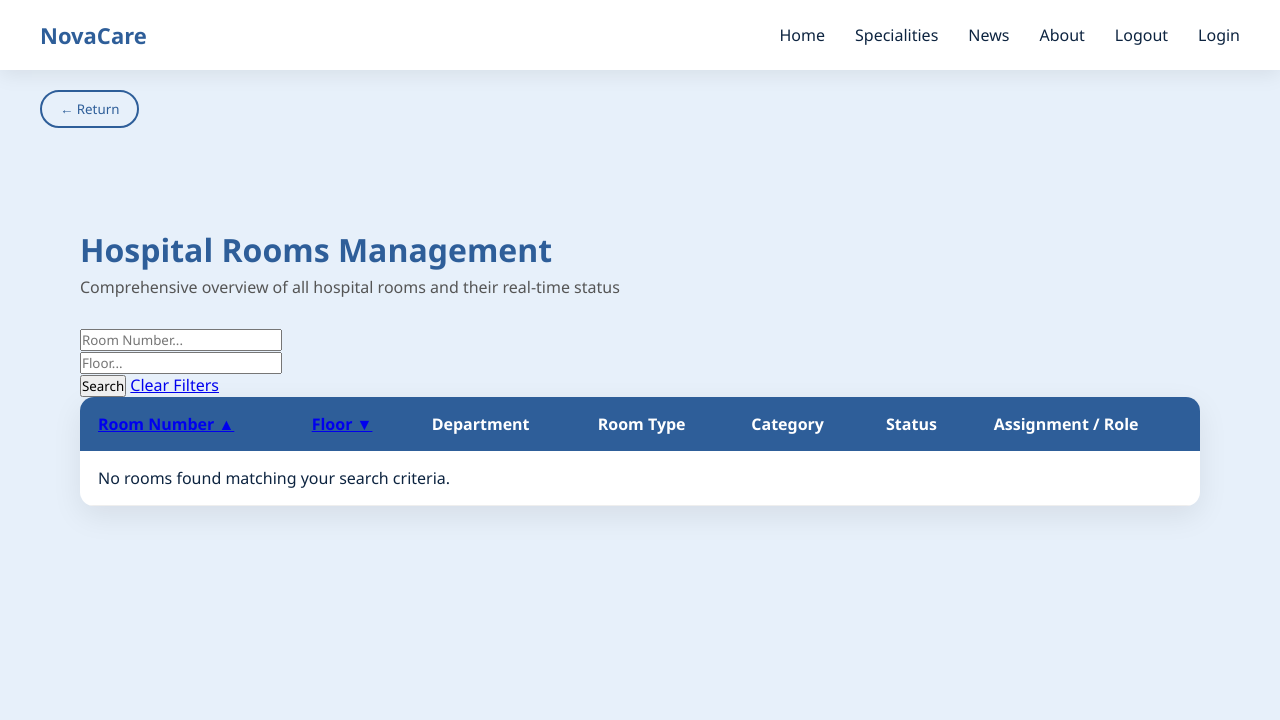
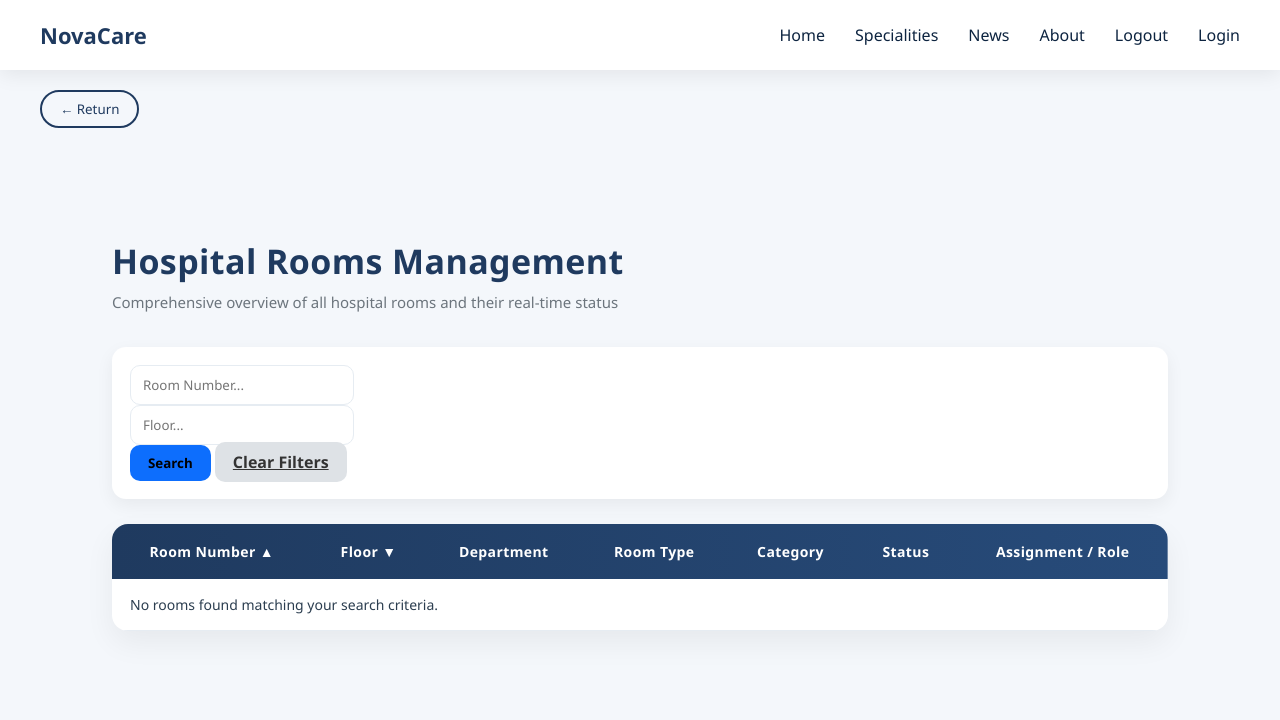
Before and after one commit to leenalshargabi/HealthCare, a Flask app: page /rooms in a window 1280 px wide. Shown: the top 720 px of the page. Run offline with Flask 3, Linux system fonts and the light colour scheme; data that the repository does not hold is empty.

Commit message:
modified main.css

```diff
--- a/static/css/main.css
+++ b/static/css/main.css
@@ -1,216 +1,282 @@
+/* ================= GLOBAL ================= */
+
+:root {
+  --primary: #0d6efd;
+  --secondary: #1f3a5f;
+  --accent: #20c997;
+  --light-bg: #f4f7fb;
+  --card-bg: #ffffff;
+  --text-dark: #2c3e50;
+  --border-soft: #e6ecf2;
+}
+
+body {
+  margin: 0;
+  font-family: 'Segoe UI', Tahoma, Geneva, Verdana, sans-serif;
+  background-color: var(--light-bg);
+  color: var(--text-dark);
+}
+
+/* ================= PAGE WRAPPER ================= */
+
 .rooms-page {
-  padding: 40px;
+  padding: 50px 6%;
+  animation: fadeIn 0.4s ease;
 }
 
 .rooms-page h1 {
-  font-size: 32px;
-  margin-bottom: 5px;
+  font-size: 34px;
+  font-weight: 700;
+  margin-bottom: 8px;
   color: var(--secondary);
+  letter-spacing: 0.4px;
 }
 
 .subtitle {
-  color: #555;
-  margin-bottom: 30px;
+  color: #6c757d;
+  margin-bottom: 35px;
+  font-size: 15px;
 }
 
+/* ================= FILTER FORM ================= */
+
+.rooms-page form {
+  background: var(--card-bg);
+  padding: 18px;
+  border-radius: 14px;
+  box-shadow: 0 6px 18px rgba(0,0,0,0.06);
+}
+
+.form-control {
+  border-radius: 10px;
+  border: 1px solid var(--border-soft);
+  padding: 10px 12px;
+  transition: 0.2s;
+}
+
+.form-control:focus {
+  border-color: var(--primary);
+  box-shadow: 0 0 0 3px rgba(13,110,253,0.1);
+}
+
+/* Buttons */
+
+.btn {
+  border-radius: 10px;
+  padding: 9px 18px;
+  font-weight: 600;
+  transition: 0.25s;
+}
+
+.btn-primary {
+  background: var(--primary);
+  border: none;
+}
+
+.btn-primary:hover {
+  background: #0b5ed7;
+}
+
+.btn-success {
+  background: #198754;
+  border: none;
+}
+
+.btn-success:hover {
+  background: #157347;
+}
+
+.btn-secondary {
+  background: #dee2e6;
+  color: #333;
+  border: none;
+}
+
+.btn-secondary:hover {
+  background: #ced4da;
+}
+
+/* ================= TABLE ================= */
+
 .table-container {
-  background: white;
-  border-radius: 14px;
-  box-shadow: 0 10px 30px rgba(0,0,0,0.08);
-  overflow-x: auto;
+  background: var(--card-bg);
+  border-radius: 16px;
+  box-shadow: 0 12px 30px rgba(0,0,0,0.06);
+  overflow: hidden;
+  margin-top: 25px;
 }
 
 .rooms-table {
   width: 100%;
   border-collapse: collapse;
+  font-size: 14px;
 }
 
 .rooms-table thead {
-  background-color: var(--secondary);
+  background: linear-gradient(90deg, var(--secondary), #274b7a);
   color: white;
 }
 
-.rooms-table th,
+.rooms-table th {
+  padding: 18px;
+  font-weight: 600;
+  letter-spacing: 0.4px;
+}
+
+.rooms-table th a {
+  color: white;
+  text-decoration: none;
+}
+
+.rooms-table th a:hover {
+  text-decoration: underline;
+}
+
 .rooms-table td {
   padding: 16px 18px;
-  text-align: left;
+  vertical-align: middle;
 }
 
 .rooms-table tbody tr {
-  border-bottom: 1px solid #eee;
-  transition: background 0.3s;
+  border-bottom: 1px solid var(--border-soft);
+  transition: 0.25s ease;
 }
 
 .rooms-table tbody tr:hover {
-  background-color: #f4f8fd;
+  background: #f1f6fd;
 }
 
-/* ===== Status Pills ===== */
+/* ================= BADGES ================= */
 
-.status {
+.room-badge {
+  background: #e7f1ff;
+  color: var(--primary);
+  padding: 6px 12px;
+  border-radius: 14px;
+  font-size: 12px;
+  font-weight: 600;
+}
+
+.office-badge {
+  background: #f1f3f5;
+  color: #495057;
+  padding: 6px 12px;
+  border-radius: 14px;
+  font-size: 12px;
+  font-weight: 600;
+}
+
+/* ================= STATUS ================= */
+
+.status,
+.status-pill {
   padding: 6px 14px;
   border-radius: 20px;
-  font-size: 13px;
+  font-size: 12px;
   font-weight: 600;
   display: inline-block;
 }
 
-.status.scheduled {
-  background-color: #fff3cd;
-  color: #856404;
+/* rooms status */
+
+.status.available { background: #d4edda; color: #155724; }
+.status.occupied { background: #f8d7da; color: #721c24; }
+.status.maintenance { background: #fff3cd; color: #856404; }
+
+/* surgeries status */
+
+.status-pill.scheduled { background: #fff3cd; color: #856404; }
+.status-pill.completed { background: #d4edda; color: #155724; }
+.status-pill.cancelled { background: #f8d7da; color: #721c24; }
+
+/* ================= CATEGORY ================= */
+
+.category {
+  padding: 5px 12px;
+  border-radius: 14px;
+  font-size: 12px;
+  font-weight: 600;
+  display: inline-block;
+  background: #eef3f9;
+  color: #2c3e50;
 }
 
-.status.completed {
-  background-color: #d4edda;
-  color: #155724;
-}
+/* emergency */
 
-.status.cancelled {
-  background-color: #f8d7da;
+.category.service-er,
+.category.emergency-rooms {
+  background: #f8d7da;
   color: #721c24;
 }
 
-/* ===== Priority Levels ===== */
+/* ================= PRIORITY ================= */
+
 .priority {
   padding: 4px 10px;
   border-radius: 12px;
   font-size: 12px;
   font-weight: 600;
-  display: inline-block;
 }
 
 .priority-high {
   background-color: #f8d7da;
   color: #721c24;
-  border: 1px solid #f5c6cb;
 }
 
 .priority-medium {
   background-color: #fff3cd;
   color: #856404;
-  border: 1px solid #ffeaa7;
 }
 
 .priority-low {
   background-color: #d4edda;
   color: #155724;
-  border: 1px solid #c3e6cb;
 }
 
-/* ===== Emergency Room Category ===== */
-.category.emergency-rooms {
-  background-color: #f8d7da;
-  color: #721c24;
-  border: 1px solid #f5c6cb;
+/* ================= PAGINATION ================= */
+
+.pagination-container {
+  margin-top: 25px;
 }
 
-/* ===== Emergency Room Specific Styling ===== */
-.rooms-table td:first-child strong {
-  color: #dc3545; /* Red color for emergency rooms */
+.pagination .page-link {
+  border-radius: 10px !important;
+  margin: 0 5px;
+  border: none;
+  background: #e9f0ff;
+  color: var(--primary);
+  font-weight: 600;
 }
 
----------------------
-
-body {
-    margin: 0;
-    font-family: 'Segoe UI', Tahoma, Geneva, Verdana, sans-serif;
-    background-color: #f8f9fa;
-    color: #333;
+.pagination .page-item.active .page-link {
+  background: var(--primary);
+  color: white;
 }
 
-/* Hero */
+/* ================= HERO (used in other pages) ================= */
+
 .hero {
-    background: linear-gradient(rgba(0,0,0,0.6), rgba(0,0,0,0.6)),
+  background: linear-gradient(rgba(0,0,0,0.55), rgba(0,0,0,0.55)),
   url('https://images.unsplash.com/photo-1586773860418-d37222d8fce3');
   background-size: cover;
   background-position: center;
   color: white;
-    padding: 100px 20px;
+  padding: 110px 20px;
   text-align: center;
 }
 
 .hero h1 {
-    font-size: 48px;
+  font-size: 46px;
+  margin-bottom: 10px;
 }
 
 .hero p {
   font-size: 18px;
 }
 
-/* About */
-.about {
-    padding: 60px 20px;
-    max-width: 900px;
-    margin: auto;
-    text-align: center;
+/* ================= ANIMATION ================= */
+
+@keyframes fadeIn {
+  from { opacity: 0; transform: translateY(6px); }
+  to { opacity: 1; transform: translateY(0); }
 }
-
-/* Vision Mission */
-.vm {
-    display: flex;
-    justify-content: center;
-    gap: 25px;
-    padding: 60px 20px;
-    flex-wrap: wrap;
-}
-
-.vm .card {
-    background: white;
-    padding: 30px;
-    width: 280px;
-    border-radius: 12px;
-    box-shadow: 0 4px 15px rgba(0,0,0,0.1);
-    text-align: center;
-}
-
-.vm i {
-    font-size: 40px;
-    color: #0d6efd;
-    margin-bottom: 15px;
-}
-
-/* Services */
-.services {
-    padding: 60px 20px;
-    background: #ffffff;
-    text-align: center;
-}
-
-.service-cards {
-    display: flex;
-    justify-content: center;
-    gap: 25px;
-    flex-wrap: wrap;
-    margin-top: 30px;
-}
-
-.service-cards .card {
-    background: #f1f3f5;
-    padding: 25px;
-    width: 200px;
-    border-radius: 12px;
-    transition: 0.3s;
-}
-
-.service-cards .card:hover {
-    transform: translateY(-5px);
-    background: #e9ecef;
-}
-
-.service-cards i {
-    font-size: 35px;
-    color: #198754;
-    margin-bottom: 10px;
-}
-
-/* Stats */
-.contact-section {
-    display: flex;
-    justify-content: center;
-    gap: 60px;
-    padding: 50px 20px;
-    background: #7BA4D0;
-    color: white;
-}
-
--------------------------------------
```
Lines whose indentation alone changed are shown as unchanged.
